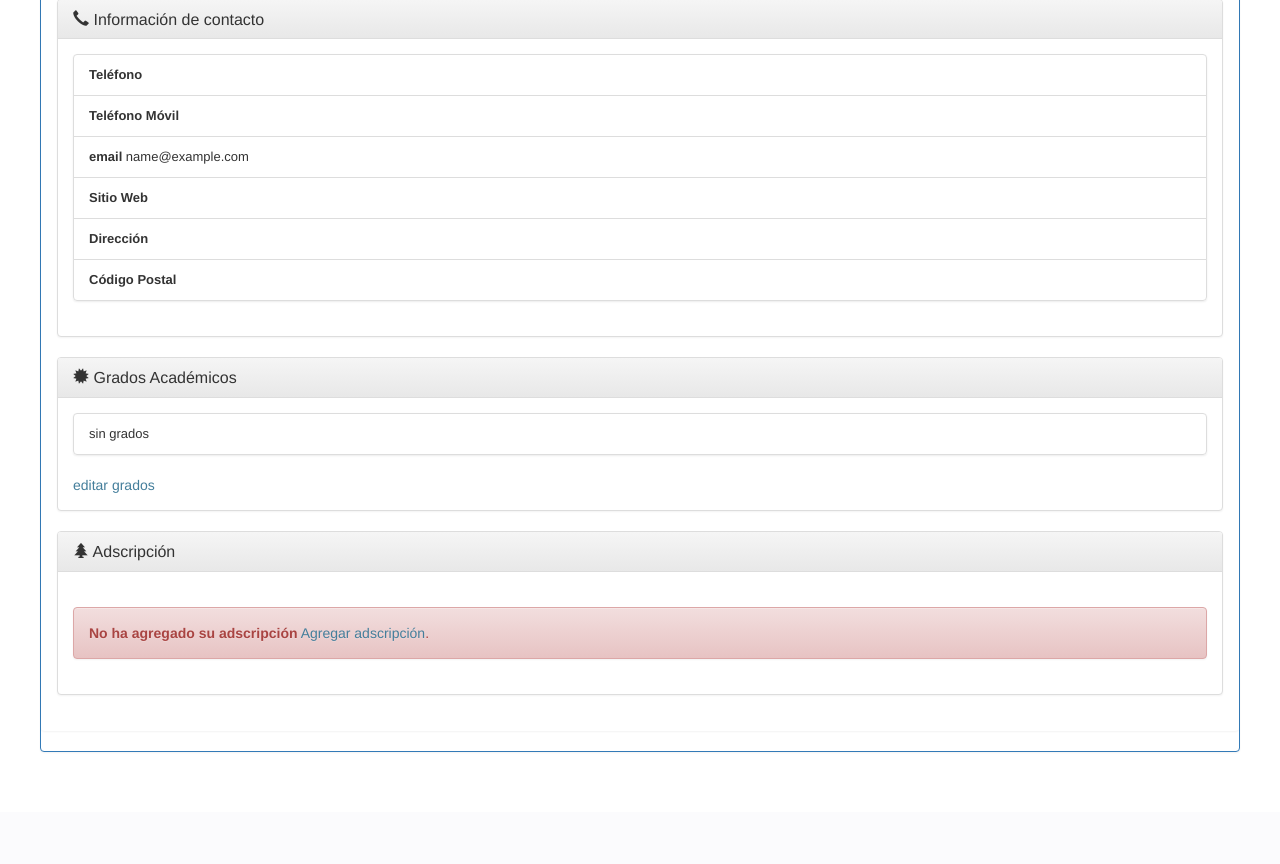
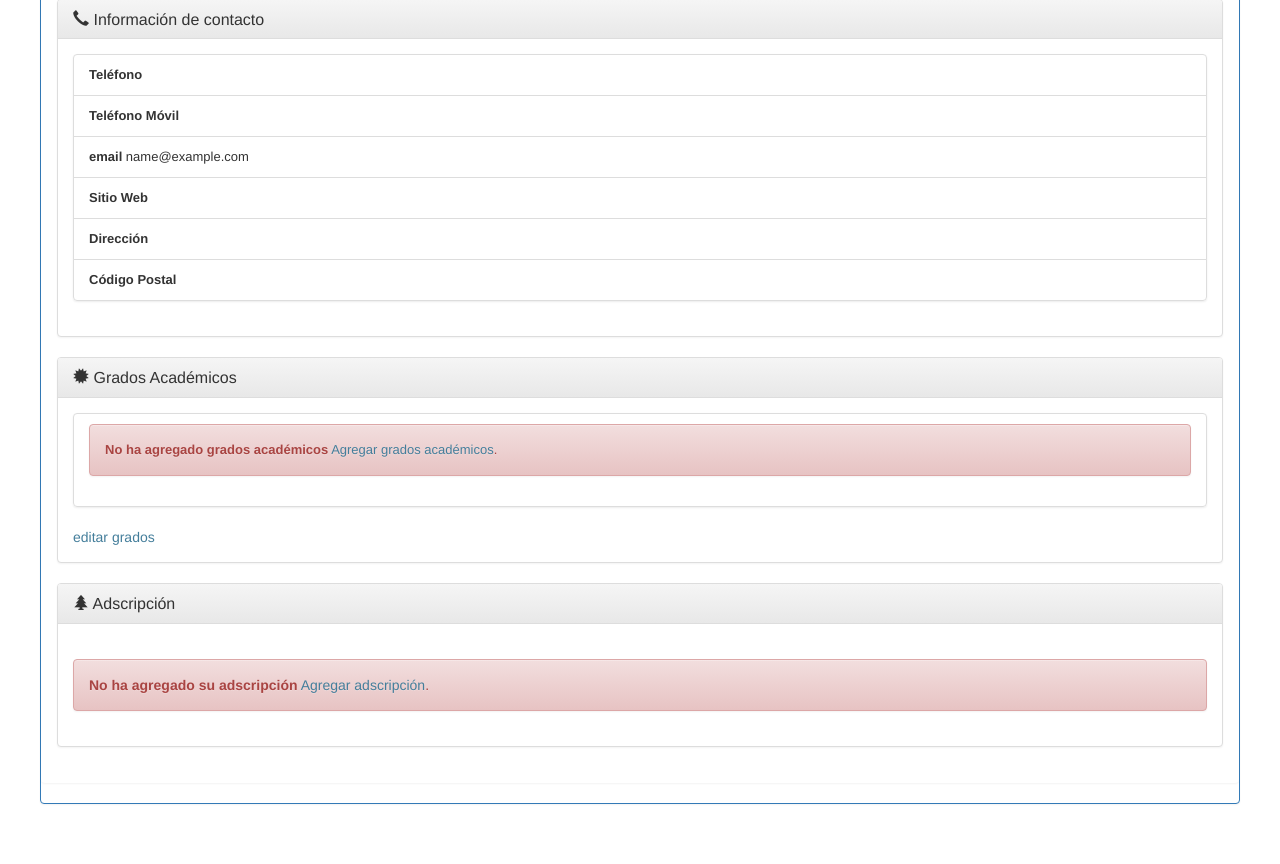
Before and after one commit to pcs-unam/siges, a Django app: page /inicio/perfil/ in a window 1280 px wide. Shown: the part 636-1500 px from the top of the page. Before the commit the page ends 1388 px from the top, so only its background shows below. Run offline with Django 3.2, Linux system fonts and the light colour scheme; the visitor is signed in with stand-in values (Sample User, id 1); data that the repository does not hold is empty; parts of the project's set-up code (start-up, migrations or seed data) failed here and were passed over; some libraries are stand-ins or nearby versions.

Commit message:
per #94 uso nombres de urls

```diff
--- a/posgradmin/posgradmin/templates/posgradmin/perfil_editar.html
+++ b/posgradmin/posgradmin/templates/posgradmin/perfil_editar.html
@@ -32,7 +32,7 @@
       <li class="list-group-item">
 	<div style="float: right">
 	  <button type="button" class="btn btn-danger btn-xs"
-		  onClick="if (confirm('¿eliminar {{ grado.grado_obtenido}}?')) window.location='/inicio/perfil/eliminar-grado/{{grado.id}}'">
+		  onClick="if (confirm('¿eliminar {{ grado.grado_obtenido}}?')) window.location='{% url 'eliminar_grado' grado.id %}'">
 	    <span class="glyphicon glyphicon-trash" aria-hidden="true"></span></button></div>
 	<strong>{{ grado.grado_obtenido }} </strong>@ {{ grado.institucion }}, {{ grado.facultad }}
 	<p class="list-group-item-text">nivel {{ grado.nivel }}
@@ -59,7 +59,8 @@
       <li class="list-group-item">
 	<div style="float: right">
 	  <button type="button" class="btn btn-danger btn-xs"
-		  onClick="if (confirm('¿eliminar adscripción a {{ ad.institucion }}?')) window.location='/inicio/perfil/eliminar-adscripcion/{{ad.id}}'">
+		  onClick="if (confirm('¿eliminar adscripción a {{ ad.institucion }}?'))
+			      window.location='{% url 'No module named posgradmin.views' ad.id%}'">
 	    <span class="glyphicon glyphicon-trash" aria-hidden="true"></span></button></div>
 	{{ ad }}
       </li>
--- a/posgradmin/posgradmin/templates/posgradmin/perfil_personal.html
+++ b/posgradmin/posgradmin/templates/posgradmin/perfil_personal.html
@@ -125,7 +125,10 @@
 	  </li>
 	  {% empty %}
 	  <li class="list-group-item">
-	    sin grados
+	    <div class="alert alert-danger" role="alert">
+	      <strong>No ha agregado grados académicos</strong>
+	      <a href="{% url 'agregar_grado' %}">Agregar grados académicos</a>.
+	    </div>
 	  </li>
 	  {% endfor %}
 	</ul>
--- a/posgradmin/posgradmin/urls.py
+++ b/posgradmin/posgradmin/urls.py
@@ -74,7 +74,8 @@ urlpatterns = [
         name="eliminar_grado"),
 
     url(r'^inicio/perfil/eliminar-adscripcion/(?P<pk>[0-9]+)$',
-        AdscripcionEliminar.as_view()),
+        AdscripcionEliminar.as_view(),
+        name="eliminar_adscripcion"),
 
     url(r'^inicio/perfil/agregar-grado$',
         GradoAcademicoAgregar.as_view(),
--- a/posgradmin/requirements.txt
+++ b/posgradmin/requirements.txt
@@ -1,6 +1,7 @@
 django
-django-registration
+django-allauth
 django-crispy-forms
 django-sortable-listview
 django-markdown2
 django-export-action
+Pillow
```
